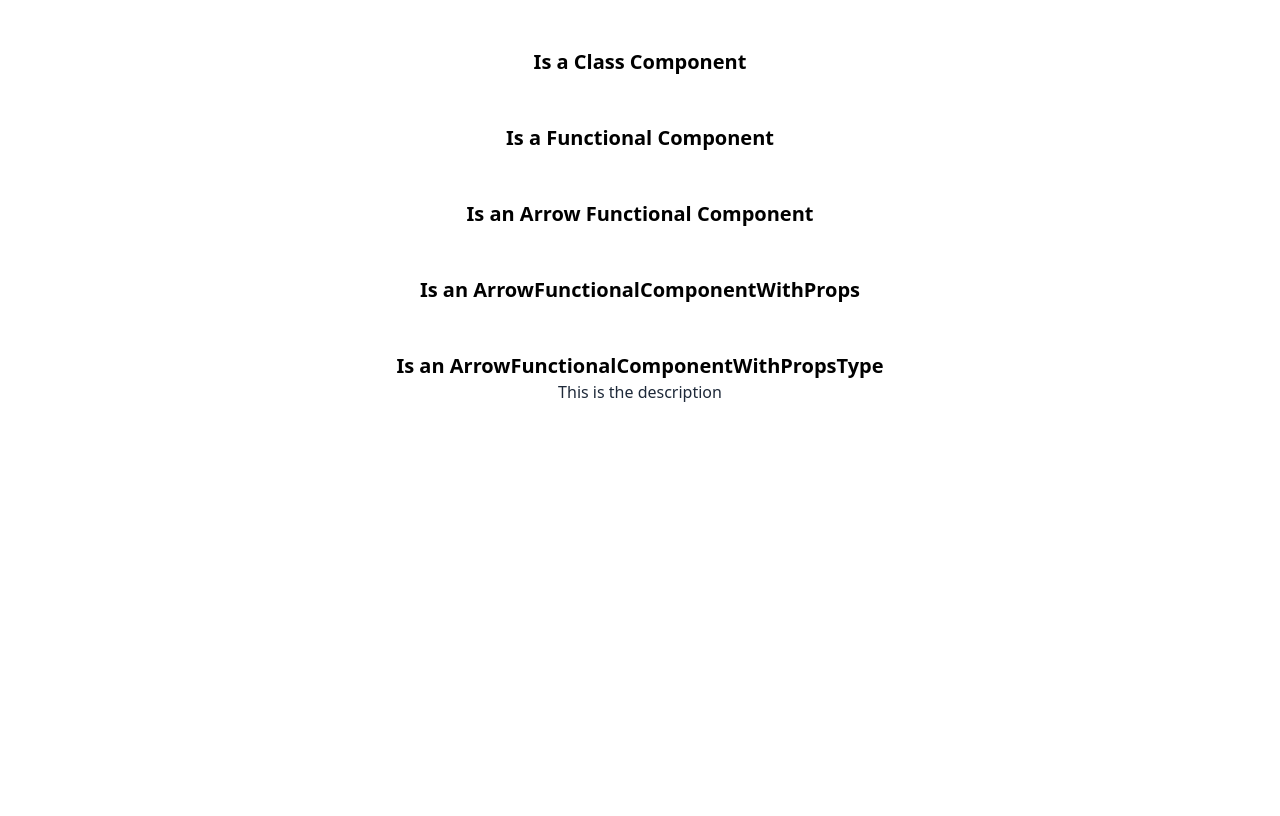
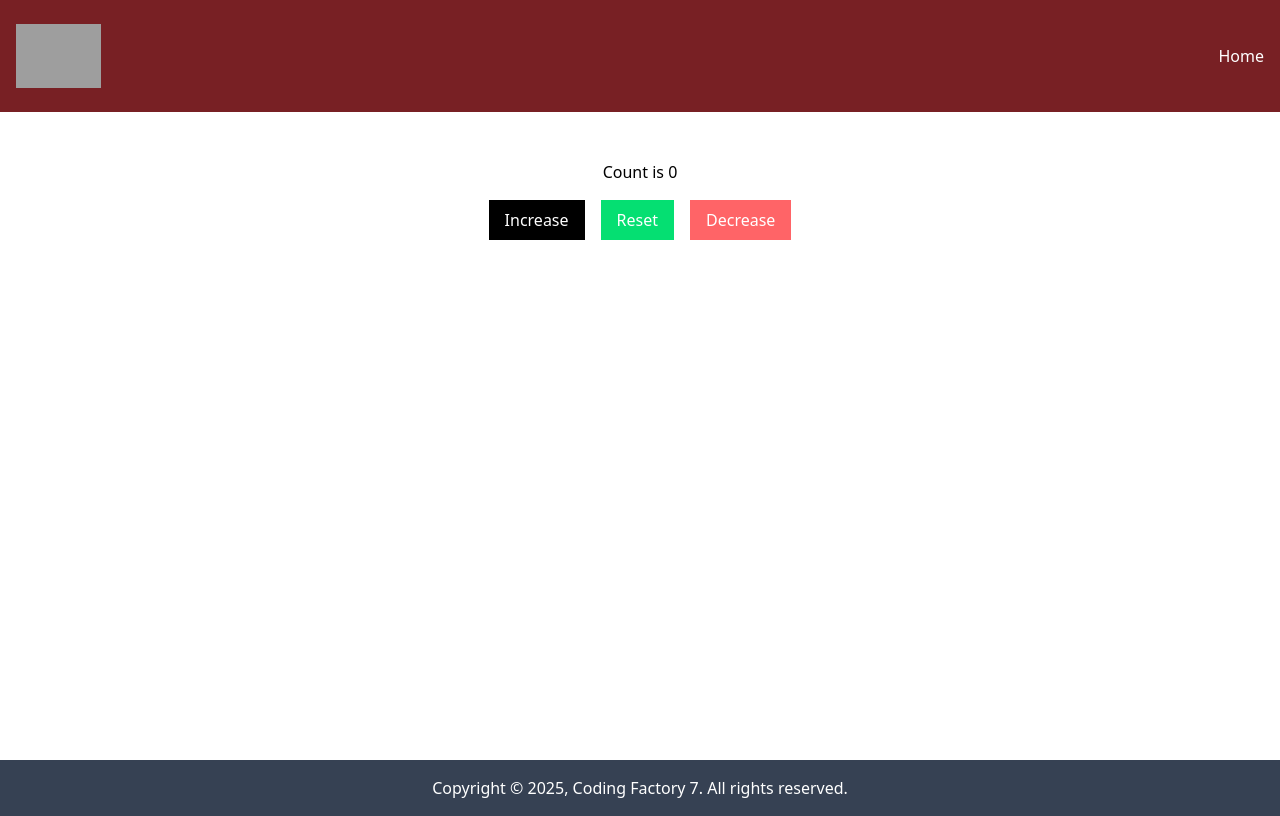
Before and after one commit to jstam2023/cf7-components-intro, a React (Vite) app: page / in a window 1280 px wide. Built offline with nearby package versions, Linux system fonts and the light colour scheme; grey boxes are pictures that could not be loaded.

Commit message:
added components

```diff
--- a/src/App.tsx
+++ b/src/App.tsx
@@ -1,22 +1,34 @@
-// import ViteIntro from "./pages/Viveintro.tsx";
-
-import ClassComponent from "./components/ClassComponent.tsx";
-import FunctionalComponent from "./components/FunctionalComponent.tsx";
-import ArrowFunctionalComponent from "./components/ArrowFunctionalComponent.tsx";
-import ArrowFunctionalComponentWithProps from "./components/ArrowFunctionalComponentWithProps.tsx";
-import ArrowFunctionalComponentWithPropsType from "./components/ArrowFunctionalComponentWithPropsType.tsx";
+//
+// import ClassComponent from "./components/ClassComponent.tsx";
+// import FunctionalComponent from "./components/FunctionalComponent.tsx";
+// import ArrowFunctionalComponent from "./components/ArrowFunctionalComponent.tsx";
+// import ArrowFunctionalComponentWithProps from "./components/ArrowFunctionalComponentWithProps.tsx";
+// import ArrowFunctionalComponentWithPropsType from "./components/ArrowFunctionalComponentWithPropsType.tsx";
+import Layout from "./components/Layout.tsx";
+import FunctionalComponentWithState from "./components/FunctionalComponentWithState.tsx";
+// import ClassComponentWithState from "./components/ClassComponentWithState.tsx";
 
 function App() {
 
   return (
     <>
-        <ClassComponent />
+        <Layout>
+
+        {/*<ClassComponent />*/}
         {/*<ViteIntro />*/}
-        <FunctionalComponent />
-        <ArrowFunctionalComponent />
-        <ArrowFunctionalComponentWithProps title="Is an ArrowFunctionalComponentWithProps"/>
-        <ArrowFunctionalComponentWithPropsType title="Is an ArrowFunctionalComponentWithPropsType"
-                                               description="This is the description" />
+        {/*<FunctionalComponent />*/}
+        {/*<ArrowFunctionalComponent />*/}
+        {/*<ArrowFunctionalComponentWithProps title="Is an ArrowFunctionalComponentWithProps"/>*/}
+        {/*<ArrowFunctionalComponentWithPropsType title="Is an ArrowFunctionalComponentWithPropsType"*/}
+        {/*                                       description="This is the description" />*/}
+
+        {/*<h1 className="text-center text-2xl font-bold">This is a heading1 title</h1>*/}
+        {/*<FunctionalComponent/>*/}
+        {/*    <ClassComponentWithState/>*/}
+            <FunctionalComponentWithState/>
+      </Layout>
+
+
 
     </>
   )
--- /dev/null
+++ b/src/components/ClassComponentWithState.tsx
@@ -0,0 +1,59 @@
+import {Component} from "react";
+
+type State = {
+    count: number;
+}
+
+class ClassComponentWithState extends Component<object, State> {
+    constructor(props: object) {
+        super(props);
+        this.state = {
+            count: 0,
+        };
+    }
+
+    increase = () => {
+        this.setState({count:this.state.count + 1})
+    }
+
+    reset = () => {
+        this.setState({count:0})
+    }
+
+    decrease = () => {
+        if (this.state.count > 0 ) {
+            this.setState({count:this.state.count - 1})
+        }
+    }
+
+    render() {
+        return (
+            <>
+                <div className="space-y-4 pt-12">
+                    <h1 className="text-center">Count is {this.state.count}</h1>
+                    <div className="text-center space-x-4">
+                        <button
+                            className="bg-black text-white py-2 px-4"
+                            onClick={this.increase}>
+                            Increase
+                        </button>
+                        <button
+                            className="bg-green-400 text-white py-2 px-4"
+                            onClick={this.reset}>
+                            Reset
+                        </button>
+                        <button
+                            className="bg-red-400 text-white py-2 px-4"
+                            onClick={this.decrease}>
+                            Decrease
+                        </button>
+                    </div>
+                </div>
+
+
+            </>
+        )
+    }
+}
+
+export default ClassComponentWithState;
--- /dev/null
+++ b/src/components/CodingFactoryLogo.tsx
@@ -0,0 +1,12 @@
+const CodingFactoryLogo = () => {
+    return (
+        <>
+            <img
+                className="my-4 h-16"
+                src="/logo.png"
+                alt="CF7" />
+        </>
+    )
+}
+
+export default CodingFactoryLogo;
--- /dev/null
+++ b/src/components/Footer.tsx
@@ -0,0 +1,14 @@
+const Footer = () => {
+    const currentYear:number = (new Date()).getFullYear();
+    return (
+        <>
+            <footer className="bg-gray-700">
+                <div className="text-white text-center py-4">
+                    Copyright © {currentYear}, Coding Factory 7. All rights reserved.
+                </div>
+            </footer>
+        </>
+    )
+}
+
+export default Footer;
--- /dev/null
+++ b/src/components/FunctionalComponentWithState.tsx
@@ -0,0 +1,45 @@
+import {useState} from "react";
+const FunctionalComponentWithState = () => {
+    const [count, setCount] = useState(0)
+
+    const increaseCount = () => {
+        setCount(count + 1)
+    }
+
+    const resetCount = () => {
+        setCount(0)
+    }
+
+    const decreaseCount = () => {
+        if(count > 0){
+            setCount(count - 1)
+        }
+    }
+
+    return (
+        <>
+            <div className="space-y-4 pt-12">
+                <h1 className="text-center">Count is {count}</h1>
+                <div className="text-center space-x-4">
+                    <button
+                        className="bg-black text-white py-2 px-4"
+                        onClick={increaseCount}>
+                        Increase
+                    </button>
+                    <button
+                        className="bg-green-400 text-white py-2 px-4"
+                        onClick={resetCount}>
+                        Reset
+                    </button>
+                    <button
+                        className="bg-red-400 text-white py-2 px-4"
+                        onClick={decreaseCount}>
+                        Decrease
+                    </button>
+                </div>
+            </div>
+        </>
+    )
+}
+
+export default FunctionalComponentWithState;
--- /dev/null
+++ b/src/components/Header.tsx
@@ -0,0 +1,17 @@
+import CodingFactoryLogo from "./CodingFactoryLogo.tsx";
+
+const Header = () => {
+    return (
+        <>
+            <header className="bg-[#782024] fixed w-full">
+                <div className="container mx-auto px-4 py-2 flex items-center justify-between">
+                    <CodingFactoryLogo/>
+                    <a className="text-white hover:underline hover:underline-offset-4" href="/">Home</a>
+
+                </div>
+            </header>
+        </>
+    )
+}
+
+export default Header;
--- /dev/null
+++ b/src/components/Layout.tsx
@@ -0,0 +1,21 @@
+import React from "react";
+import Header from "./Header.tsx";
+import Footer from "./Footer";
+
+interface LayoutProps {
+    children: React.ReactNode;
+}
+
+const Layout = ({children}: LayoutProps) => {
+    return (
+        <>
+            <Header/>
+            <div className="container mx-auto min-h-[95vh] pt-28">
+                {children}
+            </div>
+            <Footer/>
+        </>
+    )
+}
+
+export default Layout;
```
